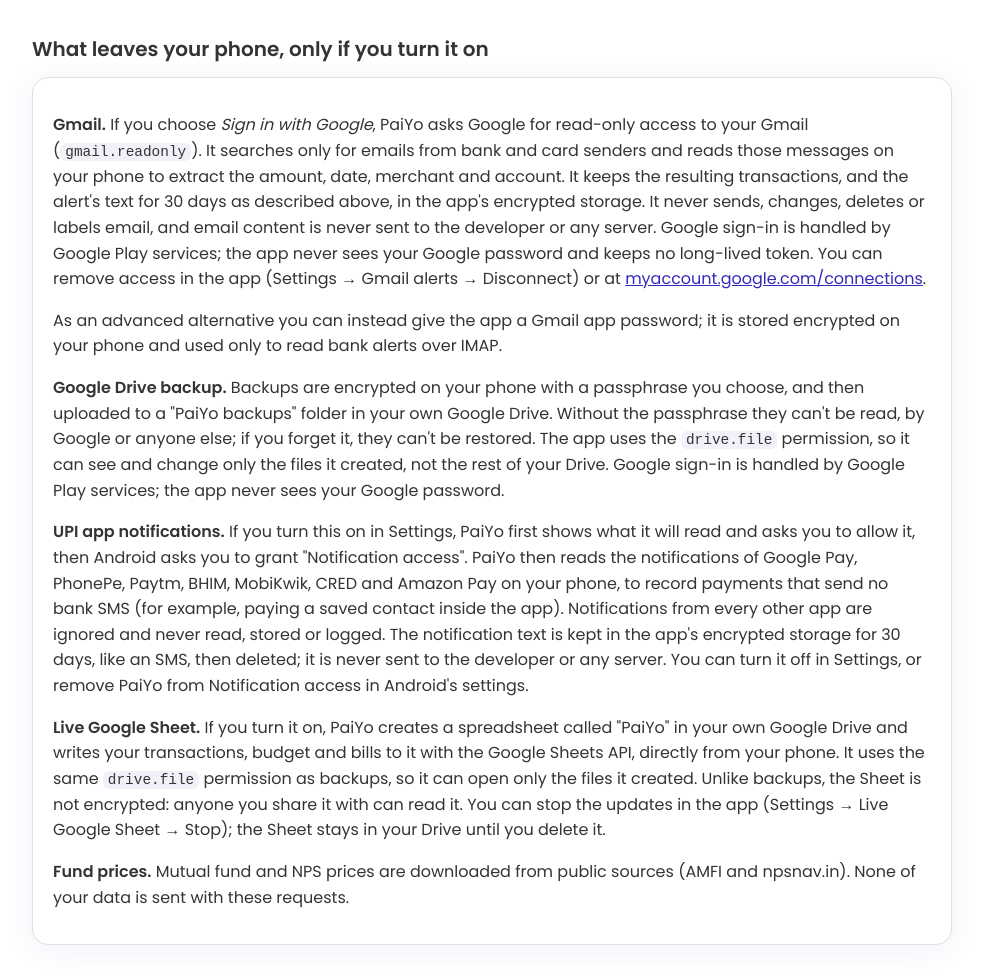
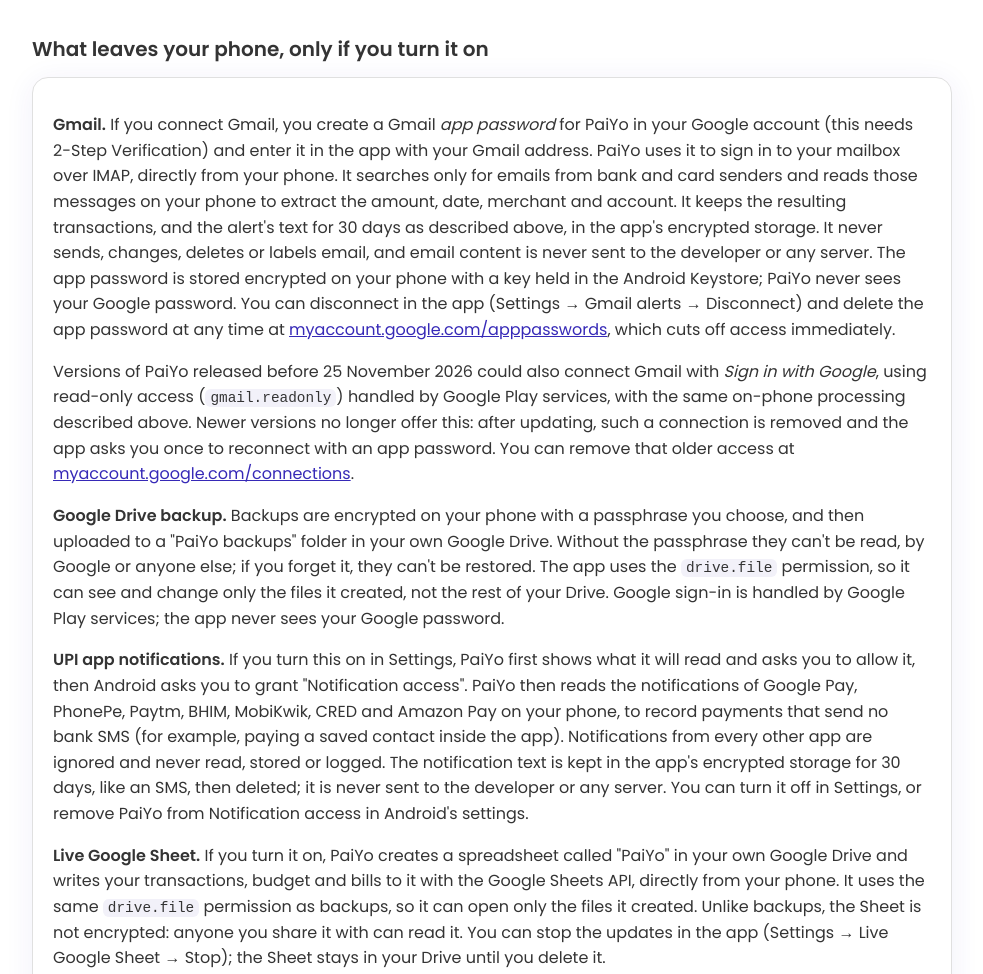
Before and after one commit to Vibhu1712/Vibhu1712.github.io, a plain HTML site: page privacy.html in a window 1280 px wide. Shown: the part 1503-2477 px from the top of the page, without its empty margins (148-1131 px from the left). Drawn offline with Linux system fonts and the light colour scheme.

Commit message:
PaiYo privacy policy: Gmail via app password (effective 25 Nov 2026)
PaiYo no longer offers Sign in with Google for Gmail (F60). Describes the app-password /
IMAP route, keeps a paragraph for earlier versions that used gmail.readonly, and adds
where to delete the app password.

Co-Authored-By: Claude Opus 5.5 <noreply@anthropic.com>
Claude-Session: https://claude.ai/code/session_01Hb2tvMGggPBswzJZbqAvgm

```diff
--- a/privacy.html
+++ b/privacy.html
@@ -5,7 +5,7 @@
 <link rel="icon" href="img/icon-32.png"><link rel="apple-touch-icon" href="img/icon-192.png"><link rel="stylesheet" href="style.css"></head>
 <body>
 <header class="band"><nav class="top"><a class="brand" href="index.html"><img class="coin" src="img/icon-192.png" alt="">PaiYo</a><a href="index.html">Home</a><a href="guide.html">Guide</a><a href="privacy.html" class="on">Privacy</a></nav>
-<h1>Privacy policy</h1><p>PaiYo: Track, Budget &amp; Save · effective 31 October 2026</p></header>
+<h1>Privacy policy</h1><p>PaiYo: Track, Budget &amp; Save · effective 25 November 2026</p></header>
 <main class="sheet guide">
 <p>PaiYo is an Android app made by AdRaw App Studio. This policy explains what the app reads, where that data is kept, how it is protected, and what leaves your phone.</p>
 
@@ -30,8 +30,8 @@
 
 <h2>What leaves your phone, only if you turn it on</h2>
 <div class="card">
-<p><strong>Gmail.</strong> If you choose <em>Sign in with Google</em>, PaiYo asks Google for read-only access to your Gmail (<code>gmail.readonly</code>). It searches only for emails from bank and card senders and reads those messages on your phone to extract the amount, date, merchant and account. It keeps the resulting transactions, and the alert's text for 30 days as described above, in the app's encrypted storage. It never sends, changes, deletes or labels email, and email content is never sent to the developer or any server. Google sign-in is handled by Google Play services; the app never sees your Google password and keeps no long-lived token. You can remove access in the app (Settings → Gmail alerts → Disconnect) or at <a href="https://myaccount.google.com/connections">myaccount.google.com/connections</a>.</p>
-<p>As an advanced alternative you can instead give the app a Gmail app password; it is stored encrypted on your phone and used only to read bank alerts over IMAP.</p>
+<p><strong>Gmail.</strong> If you connect Gmail, you create a Gmail <em>app password</em> for PaiYo in your Google account (this needs 2-Step Verification) and enter it in the app with your Gmail address. PaiYo uses it to sign in to your mailbox over IMAP, directly from your phone. It searches only for emails from bank and card senders and reads those messages on your phone to extract the amount, date, merchant and account. It keeps the resulting transactions, and the alert's text for 30 days as described above, in the app's encrypted storage. It never sends, changes, deletes or labels email, and email content is never sent to the developer or any server. The app password is stored encrypted on your phone with a key held in the Android Keystore; PaiYo never sees your Google password. You can disconnect in the app (Settings → Gmail alerts → Disconnect) and delete the app password at any time at <a href="https://myaccount.google.com/apppasswords">myaccount.google.com/apppasswords</a>, which cuts off access immediately.</p>
+<p>Versions of PaiYo released before 25 November 2026 could also connect Gmail with <em>Sign in with Google</em>, using read-only access (<code>gmail.readonly</code>) handled by Google Play services, with the same on-phone processing described above. Newer versions no longer offer this: after updating, such a connection is removed and the app asks you once to reconnect with an app password. You can remove that older access at <a href="https://myaccount.google.com/connections">myaccount.google.com/connections</a>.</p>
 <p><strong>Google Drive backup.</strong> Backups are encrypted on your phone with a passphrase you choose, and then uploaded to a "PaiYo backups" folder in your own Google Drive. Without the passphrase they can't be read, by Google or anyone else; if you forget it, they can't be restored. The app uses the <code>drive.file</code> permission, so it can see and change only the files it created, not the rest of your Drive. Google sign-in is handled by Google Play services; the app never sees your Google password.</p>
 <p><strong>UPI app notifications.</strong> If you turn this on in Settings, PaiYo first shows what it will read and asks you to allow it, then Android asks you to grant "Notification access". PaiYo then reads the notifications of Google Pay, PhonePe, Paytm, BHIM, MobiKwik, CRED and Amazon Pay on your phone, to record payments that send no bank SMS (for example, paying a saved contact inside the app). Notifications from every other app are ignored and never read, stored or logged. The notification text is kept in the app's encrypted storage for 30 days, like an SMS, then deleted; it is never sent to the developer or any server. You can turn it off in Settings, or remove PaiYo from Notification access in Android's settings.</p>
 <p><strong>Live Google Sheet.</strong> If you turn it on, PaiYo creates a spreadsheet called "PaiYo" in your own Google Drive and writes your transactions, budget and bills to it with the Google Sheets API, directly from your phone. It uses the same <code>drive.file</code> permission as backups, so it can open only the files it created. Unlike backups, the Sheet is not encrypted: anyone you share it with can read it. You can stop the updates in the app (Settings → Live Google Sheet → Stop); the Sheet stays in your Drive until you delete it.</p>
@@ -52,7 +52,7 @@
 <p>PaiYo does not sell or share your data. Crash reports are processed by Google (Firebase) on the developer's behalf. When you choose "Report this format" or "Send feedback", the app opens your phone's share sheet with the text (account numbers and references blanked out, plus your app version, phone model, Android version and report ID so the problem can be looked into); you decide whether and to whom to send it.</p>
 
 <h2>Removing your data</h2>
-<p>Uninstalling the app deletes everything it stored on your phone. Backups in your Drive and rows in your Sheet stay until you delete them. You can disconnect Drive in the app or at <a href="https://myaccount.google.com/permissions">myaccount.google.com/permissions</a>.</p>
+<p>Uninstalling the app deletes everything it stored on your phone. Backups in your Drive and rows in your Sheet stay until you delete them. You can disconnect Drive in the app or at <a href="https://myaccount.google.com/permissions">myaccount.google.com/permissions</a>, and delete the Gmail app password at <a href="https://myaccount.google.com/apppasswords">myaccount.google.com/apppasswords</a>.</p>
 
 <h2>Children</h2>
 <p>PaiYo is not directed at children under 18.</p>
```
